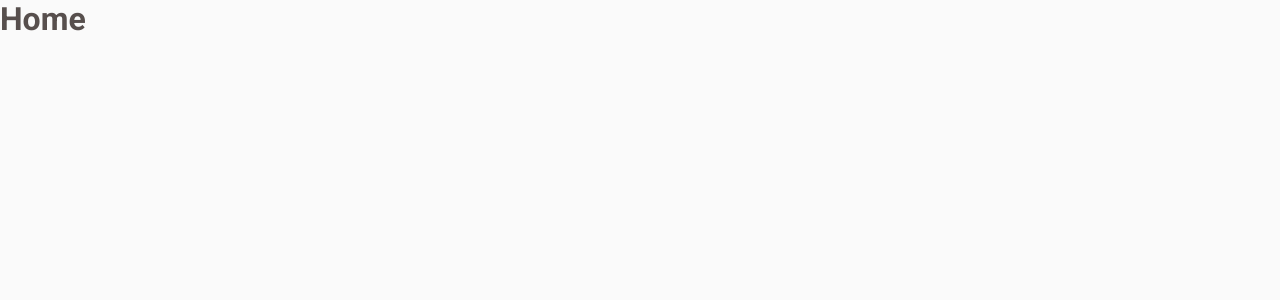
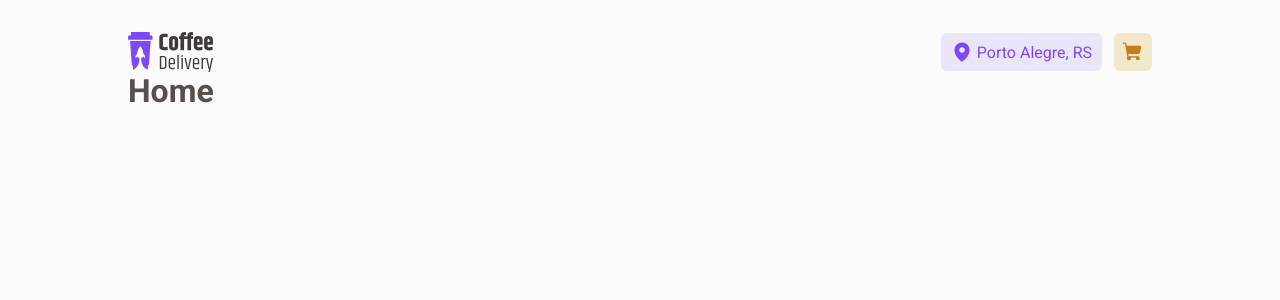
Before and after one commit to pedrolgarcia/coffee-delivery, a React (Vite) app: page / in a window 1280 px wide. Shown: the top 300 px of the page. Built offline with nearby package versions, Linux system fonts and the light colour scheme.

Commit message:
feat: layout base and header, eslint config

```diff
--- a/package.json
+++ b/package.json
@@ -9,12 +9,14 @@
     "preview": "vite preview"
   },
   "dependencies": {
+    "phosphor-react": "^1.4.1",
     "react": "^18.2.0",
     "react-dom": "^18.2.0",
     "react-router-dom": "^6.3.0",
     "styled-components": "^5.3.5"
   },
   "devDependencies": {
+    "@rocketseat/eslint-config": "^1.1.3",
     "@types/react": "^18.0.15",
     "@types/react-dom": "^18.0.6",
     "@types/styled-components": "^5.1.25",
--- a/src/Router.tsx
+++ b/src/Router.tsx
@@ -1,15 +1,19 @@
-import { Route, Routes } from "react-router-dom";
+import { Route, Routes } from 'react-router-dom'
 
-import { Home } from "./pages/Home";
-import { Checkout } from "./pages/Checkout";
-import { Success } from "./pages/Success";
+import { SiteLayout } from './layouts/SiteLayout'
+
+import { Home } from './pages/Home'
+import { Checkout } from './pages/Checkout'
+import { Success } from './pages/Success'
 
 export function Router() {
   return (
     <Routes>
-      <Route path="/" element={<Home/>} />
-      <Route path="/checkout" element={<Checkout/>} />
-      <Route path="/success" element={<Success/>} />
+      <Route path="/" element={<SiteLayout />}>
+        <Route path="/" element={<Home />} />
+        <Route path="/checkout" element={<Checkout />} />
+        <Route path="/success" element={<Success />} />
+      </Route>
     </Routes>
   )
 }
--- /dev/null
+++ b/src/components/CartButton/index.tsx
@@ -0,0 +1,15 @@
+import { ShoppingCart } from 'phosphor-react'
+
+import { CartButtonContainer } from './styles'
+
+interface CartButtonProps {
+  variant?: 'primary' | 'secondary'
+}
+
+export function CartButton({ variant = 'primary' }: CartButtonProps) {
+  return (
+    <CartButtonContainer variant={variant}>
+      <ShoppingCart size={22} weight="fill" />
+    </CartButtonContainer>
+  )
+}
--- /dev/null
+++ b/src/components/CartButton/styles.ts
@@ -0,0 +1,27 @@
+import styled from 'styled-components'
+
+interface CartButtonContainerProps {
+  variant: 'primary' | 'secondary'
+}
+
+export const CartButtonContainer = styled.button<CartButtonContainerProps>`
+  width: 2.375rem;
+  height: 2.375rem;
+
+  display: flex;
+  align-items: center;
+  justify-content: center;
+
+  cursor: pointer;
+  outline: 0;
+  border: none;
+
+  border-radius: 6px;
+  background-color: ${({ theme, variant }) =>
+    variant === 'primary' ? theme['yellow-300'] : theme['purple-700']};
+
+  svg {
+    color: ${({ theme, variant }) =>
+      variant === 'primary' ? theme['yellow-700'] : theme.white};
+  }
+`
--- /dev/null
+++ b/src/components/Header/index.tsx
@@ -0,0 +1,23 @@
+import { MapPin } from 'phosphor-react'
+
+import { ButtonGroup, HeaderContainer, LocationBox } from './styles'
+
+import { CartButton } from '../CartButton'
+
+import CoffeeDeliveryLogo from '../../assets/coffee-delivery-logo.svg'
+
+export function Header() {
+  return (
+    <HeaderContainer>
+      <img src={CoffeeDeliveryLogo} alt="" />
+
+      <ButtonGroup>
+        <LocationBox>
+          <MapPin size={22} weight="fill" />
+          <span>Porto Alegre, RS</span>
+        </LocationBox>
+        <CartButton />
+      </ButtonGroup>
+    </HeaderContainer>
+  )
+}
--- /dev/null
+++ b/src/components/Header/styles.ts
@@ -0,0 +1,32 @@
+import styled from 'styled-components'
+
+export const HeaderContainer = styled.div`
+  display: flex;
+  align-items: center;
+  justify-content: space-between;
+`
+
+export const ButtonGroup = styled.div`
+  display: flex;
+  gap: 0.75rem;
+`
+
+export const LocationBox = styled.div`
+  height: 2.375rem;
+
+  display: flex;
+  align-items: center;
+  justify-content: center;
+
+  padding: 0.5rem 0.625rem;
+
+  border-radius: 6px;
+  background-color: ${({ theme }) => theme['purple-300']};
+
+  color: ${({ theme }) => theme['purple-500']};
+
+  svg {
+    color: ${({ theme }) => theme['purple-500']};
+    margin-right: 0.25rem;
+  }
+`
--- /dev/null
+++ b/src/layouts/SiteLayout/index.tsx
@@ -0,0 +1,13 @@
+import { Outlet } from 'react-router-dom'
+import { LayoutContainer } from './styles'
+
+import { Header } from '../../components/Header'
+
+export function SiteLayout() {
+  return (
+    <LayoutContainer>
+      <Header />
+      <Outlet />
+    </LayoutContainer>
+  )
+}
--- /dev/null
+++ b/src/layouts/SiteLayout/styles.ts
@@ -0,0 +1,10 @@
+import styled from 'styled-components'
+
+export const LayoutContainer = styled.div`
+  max-width: 68rem;
+  margin: auto;
+  padding: 2rem;
+
+  display: flex;
+  flex-direction: column;
+`
```
Also changed, not shown: .eslintrc.json (added), src/assets/coffee-delivery-logo.svg (renamed from src/assets/logo-coffee-delivery.svg), src/pages/Home/index.tsx (line endings or trailing spaces), 1 other file (tests, documents, lock files or other folders).
